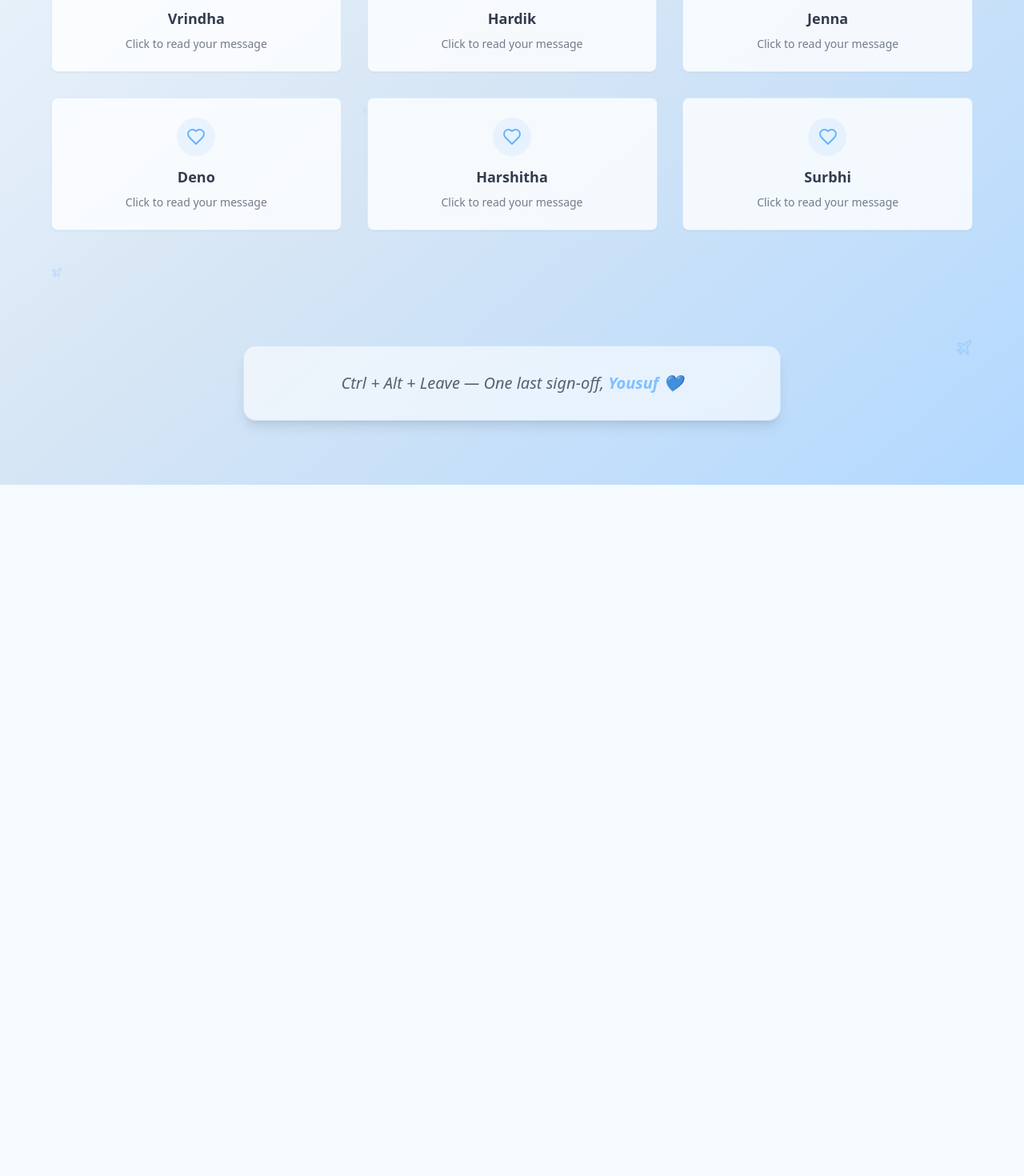
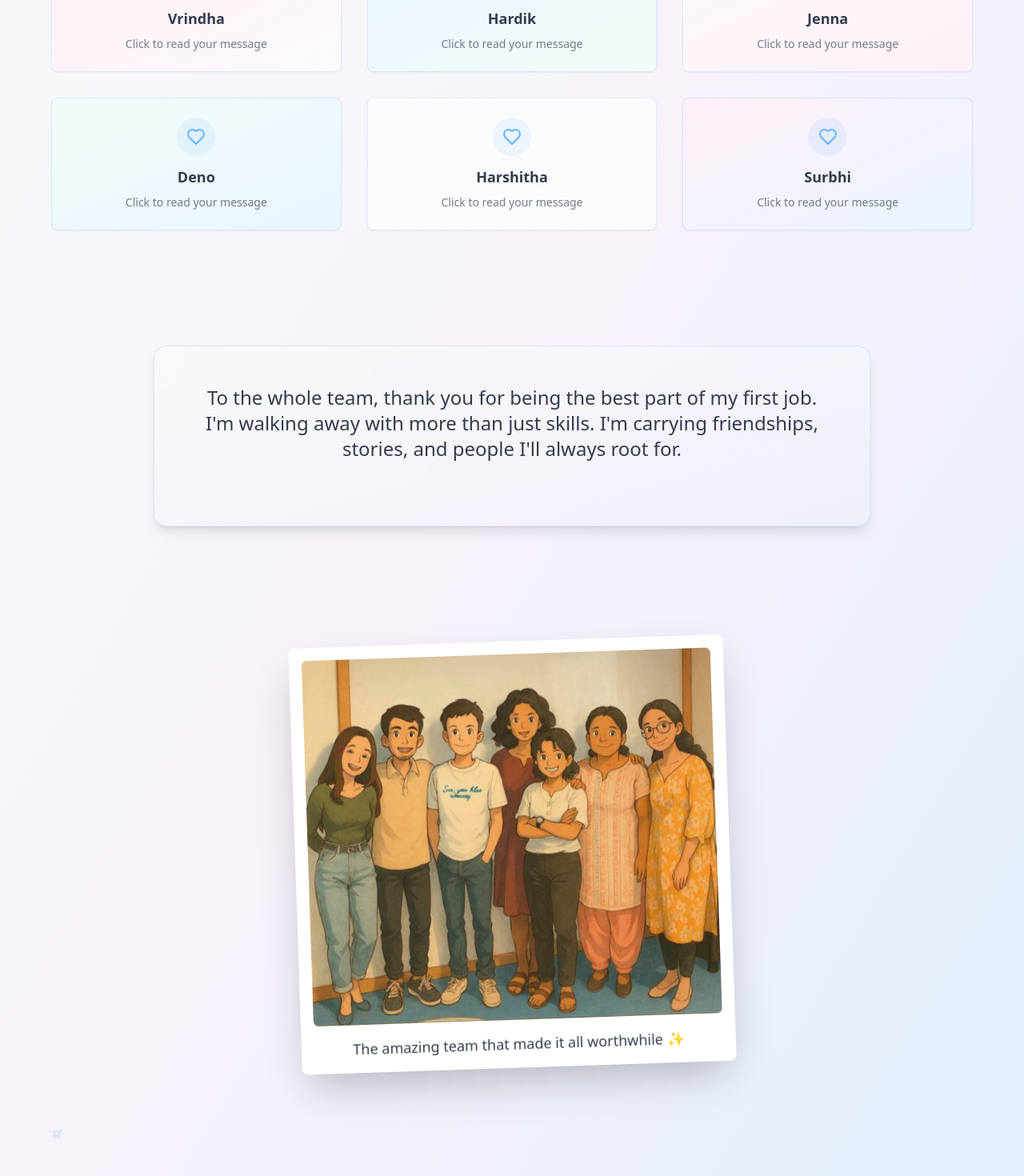
Before and after one commit to Yousufa01/cm-team, a React (Vite) app: page / in a window 1280 px wide. Shown: the part 460-1930 px from the top of the page at 80% size. Before the commit the page ends 1066 px from the top, so only its background shows below. Built offline with nearby package versions, Linux system fonts and the light colour scheme.

Commit message:
Add farewell website design
Implement a heartfelt, animated farewell website with a pastel color scheme, floating paper plane theme, and personalized team member cards with custom animations and messages. Include a closing message, group photo section, and footer.

```diff
--- /dev/null
+++ b/src/components/AnimatedCharacter.tsx
@@ -0,0 +1,73 @@
+import { useEffect, useState } from "react";
+
+interface AnimatedCharacterProps {
+  name: string;
+  onAnimationComplete?: () => void;
+}
+
+export const AnimatedCharacter = ({ name, onAnimationComplete }: AnimatedCharacterProps) => {
+  const [isVisible, setIsVisible] = useState(false);
+
+  useEffect(() => {
+    setIsVisible(true);
+    const timer = setTimeout(() => {
+      onAnimationComplete?.();
+    }, 2000);
+    return () => clearTimeout(timer);
+  }, [onAnimationComplete]);
+
+  const getCharacterContent = () => {
+    switch (name) {
+      case "Vrindha":
+        return (
+          <div className={`flex items-center justify-center space-x-2 ${isVisible ? 'giraffe-appear' : 'opacity-0'}`}>
+            <div className="text-6xl">🦒</div>
+            <div className="text-2xl">🔥</div>
+          </div>
+        );
+      case "Hardik":
+        return (
+          <div className={`flex items-center justify-center ${isVisible ? 'motorbike-zip' : 'opacity-0'}`}>
+            <div className="text-6xl">🏍️</div>
+            <div className="text-2xl">💨</div>
+          </div>
+        );
+      case "Jenna":
+        return (
+          <div className={`flex items-center justify-center space-x-2 ${isVisible ? 'trophy-sparkle' : 'opacity-0'}`}>
+            <div className="text-6xl">🏆</div>
+            <div className="text-2xl">✨</div>
+          </div>
+        );
+      case "Deno":
+        return (
+          <div className={`flex items-center justify-center space-x-2 ${isVisible ? 'nun-dance' : 'opacity-0'}`}>
+            <div className="text-6xl">👯‍♀️</div>
+            <div className="text-2xl">🎨</div>
+          </div>
+        );
+      case "Harshitha":
+        return (
+          <div className={`flex items-center justify-center space-x-2 ${isVisible ? 'lightbulb-burst' : 'opacity-0'}`}>
+            <div className="text-6xl">💡</div>
+            <div className="text-2xl">❓</div>
+          </div>
+        );
+      case "Surbhi":
+        return (
+          <div className={`flex items-center justify-center space-x-2 ${isVisible ? 'basketball-bounce' : 'opacity-0'}`}>
+            <div className="text-6xl">🏀</div>
+            <div className="text-2xl">📚</div>
+          </div>
+        );
+      default:
+        return <div className="text-6xl">✈️</div>;
+    }
+  };
+
+  return (
+    <div className="py-8">
+      {getCharacterContent()}
+    </div>
+  );
+};
--- a/src/components/TeamMemberCard.tsx
+++ b/src/components/TeamMemberCard.tsx
@@ -2,6 +2,7 @@ import { useState } from "react";
 import { Card, CardContent } from "@/components/ui/card";
 import { Dialog, DialogContent, DialogTrigger } from "@/components/ui/dialog";
 import { PaperPlane } from "./PaperPlane";
+import { AnimatedCharacter } from "./AnimatedCharacter";
 import { Heart } from "lucide-react";
 
 interface TeamMemberCardProps {
@@ -11,11 +12,45 @@ interface TeamMemberCardProps {
 
 export const TeamMemberCard = ({ name, message }: TeamMemberCardProps) => {
   const [isOpen, setIsOpen] = useState(false);
+  const [showAnimation, setShowAnimation] = useState(false);
+  const [showMessage, setShowMessage] = useState(false);
+
+  const handleCardClick = () => {
+    setIsOpen(true);
+    setShowAnimation(true);
+    setShowMessage(false);
+  };
+
+  const handleAnimationComplete = () => {
+    setShowMessage(true);
+  };
+
+  const getCardTheme = () => {
+    switch (name) {
+      case "Vrindha":
+        return "bg-gradient-to-br from-blush-pink/30 to-gentle-lavender/30";
+      case "Hardik":
+        return "bg-gradient-to-br from-sky-blue/30 to-pastel-mint/30";
+      case "Jenna":
+        return "bg-gradient-to-br from-gentle-lavender/30 to-blush-pink/30";
+      case "Deno":
+        return "bg-gradient-to-br from-pastel-mint/30 to-sky-blue/30";
+      case "Harshitha":
+        return "bg-gradient-to-br from-soft-white/50 to-gentle-lavender/30";
+      case "Surbhi":
+        return "bg-gradient-to-br from-blush-pink/30 to-sky-blue/30";
+      default:
+        return "bg-card/80";
+    }
+  };
 
   return (
     <Dialog open={isOpen} onOpenChange={setIsOpen}>
       <DialogTrigger asChild>
-        <Card className="cursor-pointer transition-all duration-300 hover:scale-105 hover:shadow-lg bg-card/80 backdrop-blur-sm border border-primary/20 group">
+        <Card
+          className={`cursor-pointer transition-all duration-300 hover:scale-105 hover:shadow-lg backdrop-blur-sm border border-primary/20 group ${getCardTheme()}`}
+          onClick={handleCardClick}
+        >
           <CardContent className="p-6 text-center relative overflow-hidden">
             <div className="absolute top-2 right-2 opacity-0 group-hover:opacity-100 transition-opacity duration-300">
               <PaperPlane size={16} />
@@ -31,24 +66,27 @@ export const TeamMemberCard = ({ name, message }: TeamMemberCardProps) => {
         </Card>
       </DialogTrigger>
 
-      <DialogContent className="max-w-md mx-auto bg-warm-white border border-primary/20 shadow-xl">
+      <DialogContent className="max-w-2xl mx-auto bg-gradient-to-br from-soft-white to-gentle-lavender/20 border border-primary/20 shadow-xl">
         <div className="text-center p-6">
-          <div className="mb-4">
-            <div className="w-16 h-16 mx-auto bg-primary/10 rounded-full flex items-center justify-center mb-4">
-              <Heart className="w-8 h-8 text-primary" />
-            </div>
-            <h2 className="text-2xl font-bold text-foreground mb-2">{name}</h2>
-          </div>
+          {showAnimation && (
+            <AnimatedCharacter name={name} onAnimationComplete={handleAnimationComplete} />
+          )}
 
-          <div className="text-foreground leading-relaxed space-y-3">
+          {showMessage && (
+            <div className="animate-in fade-in slide-in-from-bottom-4 duration-500">
+              <h2 className="text-2xl font-bold text-foreground mb-6">{name}</h2>
+
+              <div className="text-foreground leading-relaxed space-y-4 text-left max-w-lg mx-auto">
                 {message.split('\n').map((line, index) => (
                   <p key={index} className="text-sm md:text-base">{line}</p>
                 ))}
               </div>
 
-          <div className="mt-6 flex justify-center">
+              <div className="mt-8 flex justify-center">
                 <PaperPlane size={24} className="text-primary/50" />
               </div>
+            </div>
+          )}
         </div>
       </DialogContent>
     </Dialog>
--- a/src/index.css
+++ b/src/index.css
@@ -29,12 +29,13 @@ All colors MUST be HSL.
     --accent: 200 100% 88%;
     --accent-foreground: 220 20% 25%;
 
-    /* Farewell theme colors */
+    /* Dreamy pastel theme colors */
     --sky-blue: 210 100% 85%;
-    --soft-blue: 210 60% 90%;
-    --warm-white: 210 20% 98%;
-    --gentle-gray: 220 10% 70%;
+    --blush-pink: 330 100% 90%;
+    --soft-white: 210 20% 98%;
+    --gentle-lavender: 270 50% 95%;
     --paper-plane: 45 100% 95%;
+    --pastel-mint: 150 50% 90%;
 
     /* Paper plane animations */
     --float-distance: 20px;
@@ -186,4 +187,76 @@ All colors MUST be HSL.
       opacity: 0;
     }
   }
+
+  /* Character-specific animations */
+  .giraffe-appear {
+    animation: giraffe-appear 2s ease-out forwards;
+  }
+
+  .motorbike-zip {
+    animation: motorbike-zip 2s ease-out forwards;
+  }
+
+  .trophy-sparkle {
+    animation: trophy-sparkle 2s ease-out forwards;
+  }
+
+  .nun-dance {
+    animation: nun-dance 2s ease-out forwards;
+  }
+
+  .lightbulb-burst {
+    animation: lightbulb-burst 2s ease-out forwards;
+  }
+
+  .basketball-bounce {
+    animation: basketball-bounce 2s ease-out forwards;
+  }
+
+  @keyframes giraffe-appear {
+    0% { transform: translateY(100px) scale(0); opacity: 0; }
+    50% { transform: translateY(-10px) scale(1.1); opacity: 1; }
+    100% { transform: translateY(0) scale(1); opacity: 1; }
+  }
+
+  @keyframes motorbike-zip {
+    0% { transform: translateX(-100px) rotate(-15deg); opacity: 0; }
+    50% { transform: translateX(50px) rotate(0deg); opacity: 1; }
+    100% { transform: translateX(100px) rotate(15deg); opacity: 0; }
+  }
+
+  @keyframes trophy-sparkle {
+    0% { transform: scale(0) rotate(0deg); opacity: 0; }
+    50% { transform: scale(1.2) rotate(180deg); opacity: 1; }
+    100% { transform: scale(1) rotate(360deg); opacity: 1; }
+  }
+
+  @keyframes nun-dance {
+    0%, 100% { transform: translateX(0) rotate(0deg); }
+    25% { transform: translateX(-10px) rotate(-5deg); }
+    75% { transform: translateX(10px) rotate(5deg); }
+  }
+
+  @keyframes lightbulb-burst {
+    0% { transform: scale(0); opacity: 0; }
+    50% { transform: scale(1.3); opacity: 1; }
+    100% { transform: scale(1); opacity: 1; }
+  }
+
+  @keyframes basketball-bounce {
+    0% { transform: translateY(0); }
+    25% { transform: translateY(-30px); }
+    50% { transform: translateY(0); }
+    75% { transform: translateY(-15px); }
+    100% { transform: translateY(0); }
+  }
+
+  .polaroid-float {
+    animation: polaroid-float 3s ease-in-out infinite;
+  }
+
+  @keyframes polaroid-float {
+    0%, 100% { transform: translateY(0px) rotate(-2deg); }
+    50% { transform: translateY(-10px) rotate(2deg); }
+  }
 }
--- a/src/pages/Index.tsx
+++ b/src/pages/Index.tsx
@@ -4,33 +4,33 @@ import { TeamMemberCard } from "@/components/TeamMemberCard";
 const teamMembers = [
   {
     name: "Vrindha",
-    message: "My last and forever QC buddy. From your AI giraffe snaps to your epic roasts, I've learnt so much from your patience and people skills. This one's QC'd by you in spirit 🦒."
+    message: "My last and forever QC buddy. Honestly, the only tomboy one needs in a group. From your AI giraffe snaps to your ability to roast me back with equal fire, I'm going to miss all of it. I've learnt so much from your patience, your insane people skills, and the way you get things done without ever losing your cool. May the traffic gods be kind to you on your new Whitefield commute. And yes, this one's been QC'd by you in spirit (as always)... Tallest roast in the room 🦒."
   },
   {
     name: "Hardik",
-    message: "COD Marshal and pitstop partner. I still remember you weren't thrilled about a guy joining the team — hope I changed your mind 😄. Our go-kart battle is still pending."
+    message: "COD Marshal, pitstop partner, buddy, and the senior I've learnt so much from. I still remember you weren't exactly thrilled when a guy got recruited into the team, guess I changed your mind 😄. The way you tackle work with speed and precision is something I seriously want to steal. Our go-kart battle is still pending. Let's see who really drives better, without a revive this time."
   },
   {
     name: "Jenna",
-    message: "One of the best managers I've had. Your eye for detail and support helped me grow so much. Missing our Winning Streak rivalry already!"
+    message: "One of the best managers I've had, hands down. Your eye for perfection is something I've tried (and failed) to match, but I've grown so much under your mentorship. You've always had my back, always pushed me to do better, and I'm super grateful for that. Also, already missing our Winning Streak rivalry, even though I spent most rounds just trying to catch up 😄."
   },
   {
     name: "Deno",
-    message: "Desk buddy by force, friend by chaos. From nun dances to Malayalam 101, it's been a ride. I'll miss my volunteer partner and your mad creativity."
+    message: "My so-called best desk buddy… mostly because I had no choice 😄. But honestly, wouldn't have traded that seat. From our legendary nun dance to your Malayalam crash courses, it's been chaos in the best way. Thank you for always being the one who heard out my rants and stress rambles without flinching. Hopefully this time you'll not \"BE ABLE\" to break any bones. I'll miss my volunteer partner and the mad artist that you are."
   },
   {
     name: "Harshitha",
-    message: "My OG desk buddy who patiently answered all my questions. Your curiosity and calm are something I'll always admire."
+    message: "My OG desk buddy and the very first one who had to deal with all my questions. Let's just say... definitely better than the desk buddy I have now. Lol, just kidding. Maybe. Your curiosity to learn across different domains and your dedication is something I'll always carry forward. I've definitely learnt how to be more curious and consistent from you."
   },
   {
     name: "Surbhi",
-    message: "My first trainee. From basketball chaos to quick learning, it's been fun watching you grow. And no, my Death Note still isn't for sale 😄."
+    message: "My first trainee (feels good to finally be a senior 😄). Didn't get much time together, but it's been fun. From live class chaos to random basketball sessions, you've picked things up super quickly, and seeing you grow has been genuinely cool. And yes, my Death Note is still not for sale."
   }
 ];
 
 const Index = () => {
   return (
-    <div className="min-h-screen bg-gradient-to-br from-background via-soft-blue to-sky-blue relative overflow-hidden">
+    <div className="min-h-screen bg-gradient-to-br from-soft-white via-blush-pink/20 to-sky-blue/30 relative overflow-hidden">
       {/* Floating background paper planes */}
       <FloatingPaperPlane
         className="top-20 left-10"
@@ -109,13 +109,42 @@ const Index = () => {
           </div>
         </section>
 
-        {/* Final message */}
+        {/* Closing Message */}
+        <section className="py-20 px-4 text-center">
+          <div className="max-w-4xl mx-auto">
+            <div className="bg-gradient-to-br from-soft-white/80 to-gentle-lavender/40 backdrop-blur-sm border border-primary/20 rounded-2xl p-12 shadow-lg">
+              <p className="text-xl md:text-2xl text-foreground leading-relaxed mb-8">
+                To the whole team, thank you for being the best part of my first job. I'm walking away with more than just skills. I'm carrying friendships, stories, and people I'll always root for.
+              </p>
+            </div>
+          </div>
+        </section>
+
+        {/* Group Photo Section */}
+        <section className="py-16 px-4 text-center">
+          <div className="max-w-4xl mx-auto">
+            <div className="relative inline-block">
+              <div className="polaroid-float bg-white p-4 shadow-2xl rounded-lg transform rotate-2">
+                <img
+                  src="/lovable-uploads/5c54394f-d9e3-4fd1-bf91-23f07fda1f30.png"
+                  alt="Team Group Photo"
+                  className="w-full max-w-2xl rounded-md"
+                />
+                <div className="text-center mt-4 font-handwriting text-lg text-gray-700">
+                  The amazing team that made it all worthwhile ✨
+                </div>
+              </div>
+            </div>
+          </div>
+        </section>
+
+        {/* Final Signature */}
         <section className="py-20 px-4 text-center">
           <div className="max-w-2xl mx-auto">
             <div className="bg-card/60 backdrop-blur-sm border border-primary/20 rounded-2xl p-8 shadow-lg">
               <p className="text-lg md:text-xl text-foreground italic opacity-80">
-                Ctrl + Alt + Leave — One last sign-off,
-                <span className="font-semibold text-primary"> Yousuf</span> 💙
+                Ctrl + Alt + Leave<br />
+                One last sign-off, <span className="font-semibold text-primary">Yousuf</span> 💙
               </p>
             </div>
           </div>
--- a/tailwind.config.ts
+++ b/tailwind.config.ts
@@ -52,12 +52,13 @@ export default {
 					DEFAULT: 'hsl(var(--card))',
 					foreground: 'hsl(var(--card-foreground))'
 				},
-				// Farewell theme colors
+				// Dreamy pastel theme colors
 				'sky-blue': 'hsl(var(--sky-blue))',
-				'soft-blue': 'hsl(var(--soft-blue))',
-				'warm-white': 'hsl(var(--warm-white))',
-				'gentle-gray': 'hsl(var(--gentle-gray))',
+				'blush-pink': 'hsl(var(--blush-pink))',
+				'soft-white': 'hsl(var(--soft-white))',
+				'gentle-lavender': 'hsl(var(--gentle-lavender))',
 				'paper-plane': 'hsl(var(--paper-plane))',
+				'pastel-mint': 'hsl(var(--pastel-mint))',
 				sidebar: {
 					DEFAULT: 'hsl(var(--sidebar-background))',
 					foreground: 'hsl(var(--sidebar-foreground))',
```
Also changed, not shown: public/lovable-uploads/5c54394f-d9e3-4fd1-bf91-23f07fda1f30.png (added). Lines whose indentation alone changed are shown as unchanged.
